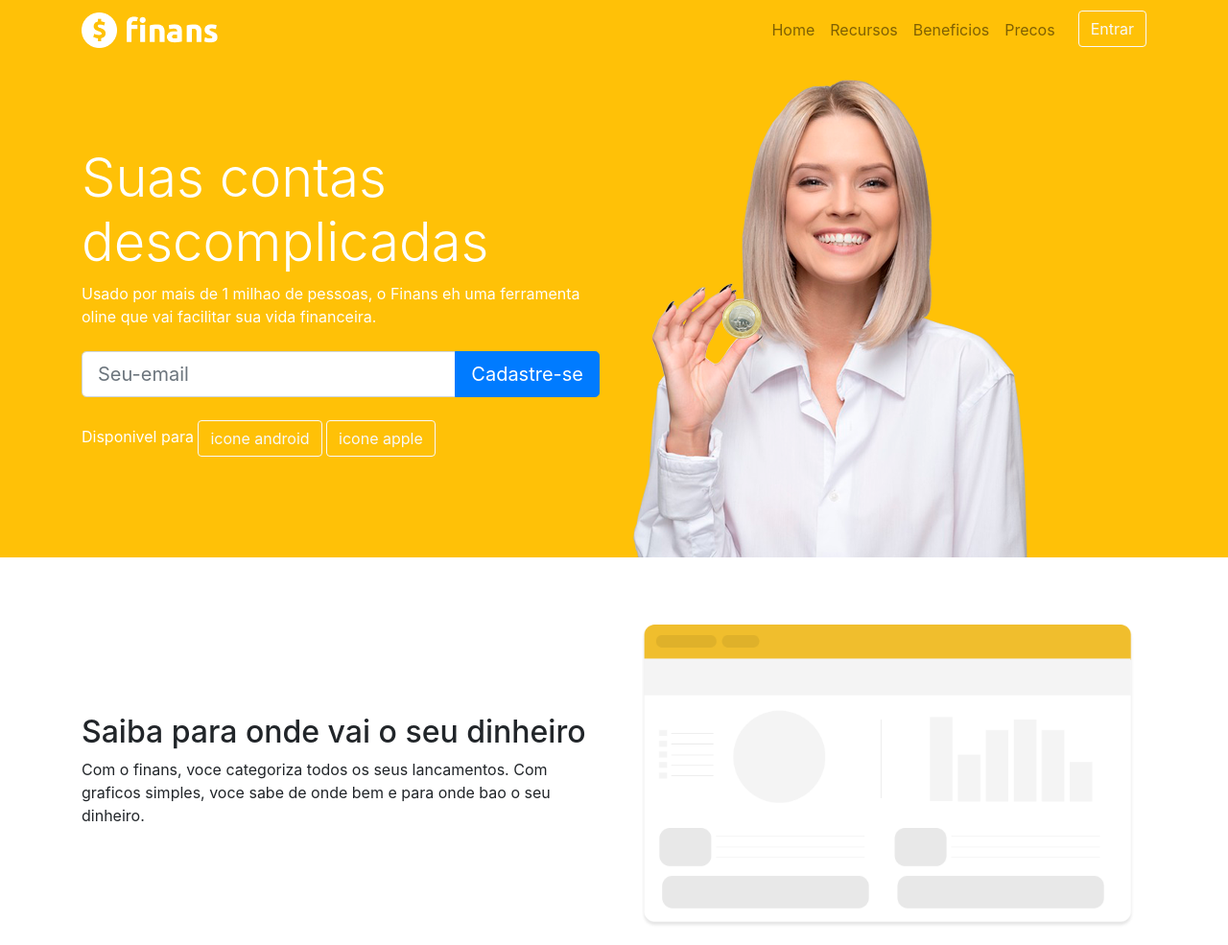
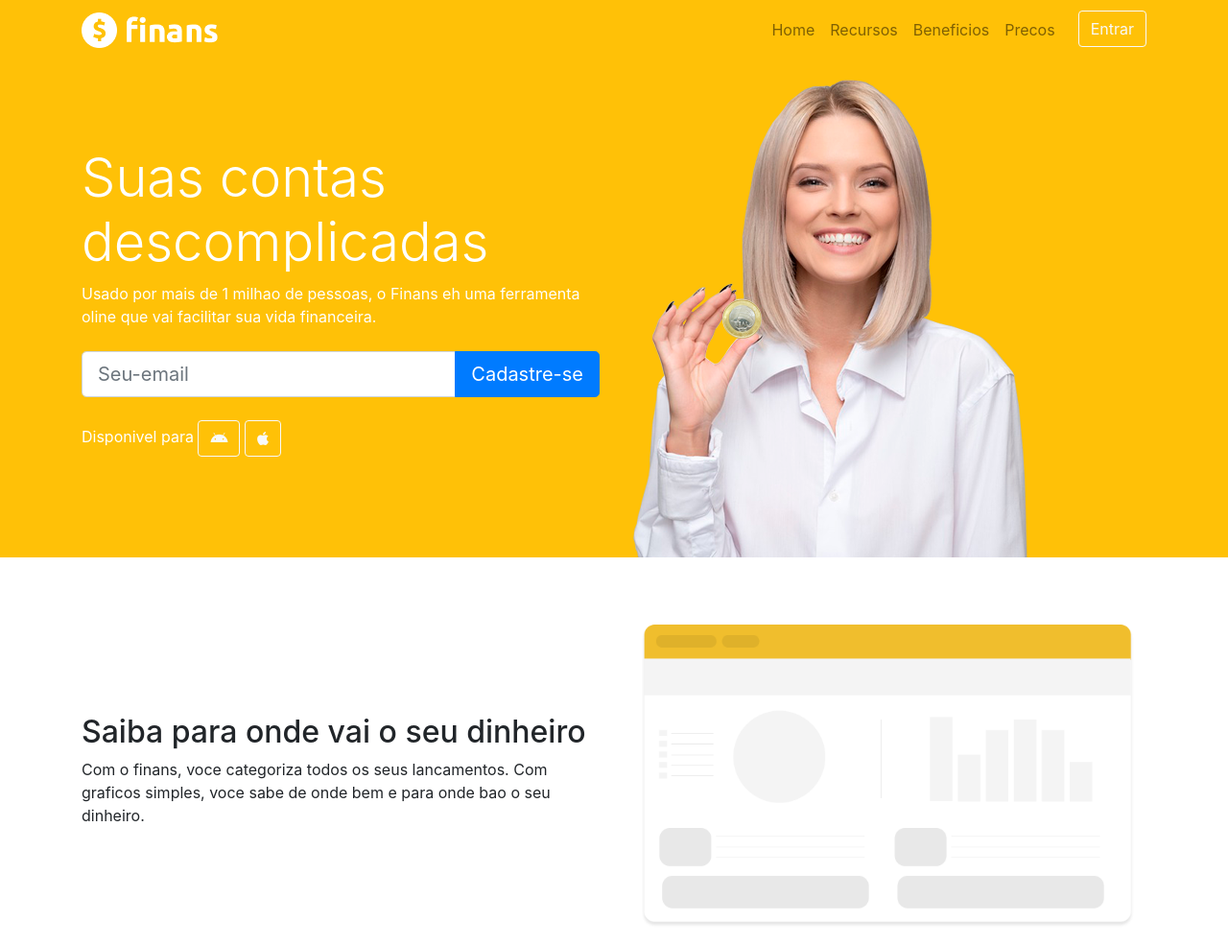
Before and after one commit to alvjeff/projeto_site_finans, a plain HTML site: page index.html in a window 1280 px wide. Shown: the top 985 px of the page at 96% size. Drawn offline with nearby package versions, Linux system fonts and the light colour scheme.

Commit message:
adicionei mais incones

```diff
--- a/index.html
+++ b/index.html
@@ -78,10 +78,10 @@
 
                         <p>Disponivel para
                             <a href="" class="btn btn-outline-light">
-                                icone android
+                                <i class="fa-brands fa-android"></i>
                             </a>
                             <a href="" class="btn btn-outline-light">
-                                icone apple
+                                <i class="fa-brands fa-apple"></i>
                             </a>
                         </p>
                     </div>
```
